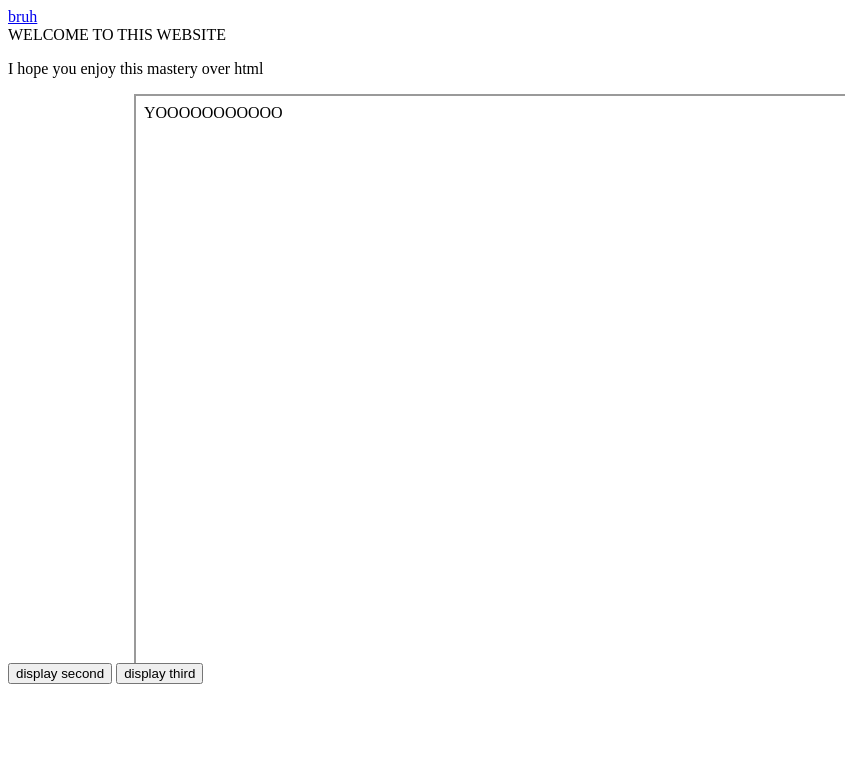
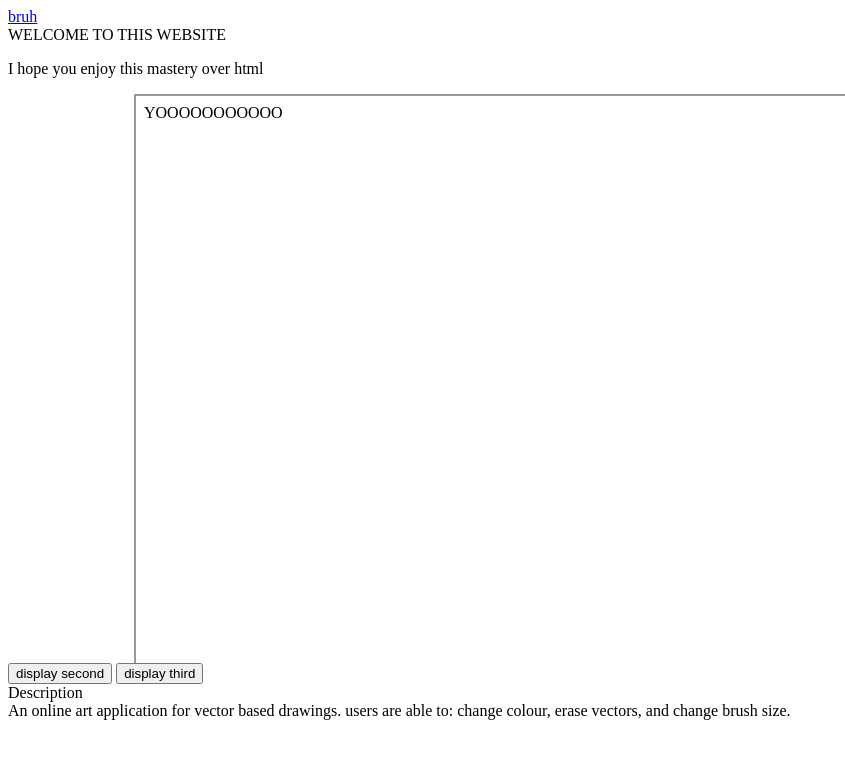
Before and after one commit to ShizuR/All-In, a plain HTML site: page siteContent/index.html in a window 1280 px wide. Both pictures are taken after a click on the button "display second". Shown: the whole page, without its empty margins (0-845 px from the left). Drawn offline with Linux system fonts and the light colour scheme.

Commit message:
changed description of each button

```diff
--- a/siteContent/index.html
+++ b/siteContent/index.html
@@ -31,8 +31,10 @@
         <script>
             function myFunction(i) {
                 document.getElementById("replace").src = i
+                desc(i)
             }
         </script>
-        <section id="demo"></section>
+        <header>Description</header>
+        <section id="desc"></section>
     </body>
 </html>
--- a/siteContent/indexCode.js
+++ b/siteContent/indexCode.js
@@ -1,7 +1,9 @@
-function helloNeighbour(response) {
-    console.log("hello, i'm your neighbour")
-    return response
+function desc(type) {
+    switch(type) {
+        case 'second.html':
+            document.getElementById('desc').innerHTML = 'An online art application for vector based drawings. users are able to: change colour, erase vectors, and change brush size.'
+            break;
+        default:
+            document.getElementById('desc').innerHTML = ''
+    }
 }
-
-let b = helloNeighbour("goodbye, i'll see you later")
-helloNeighbour()
```
